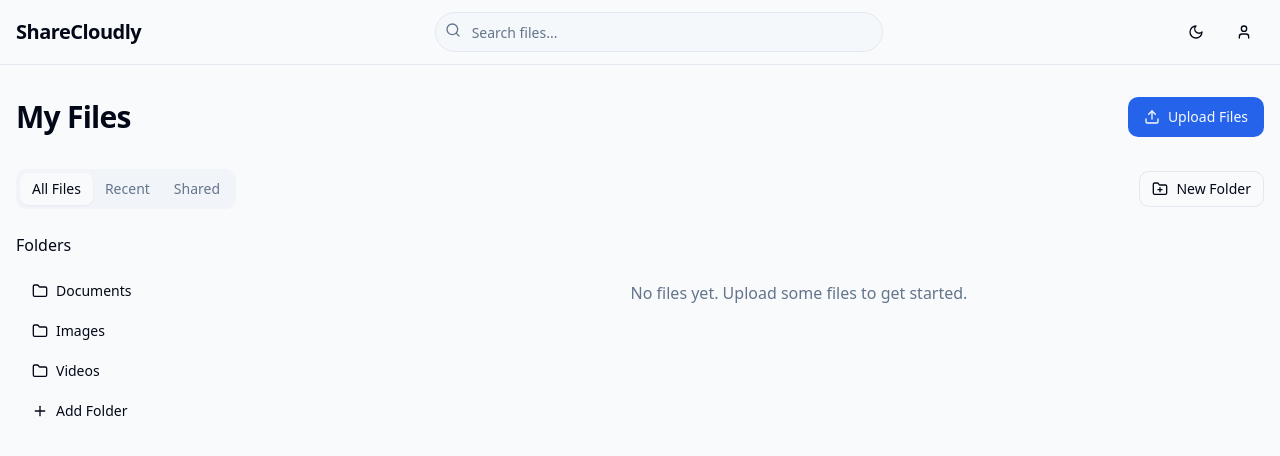
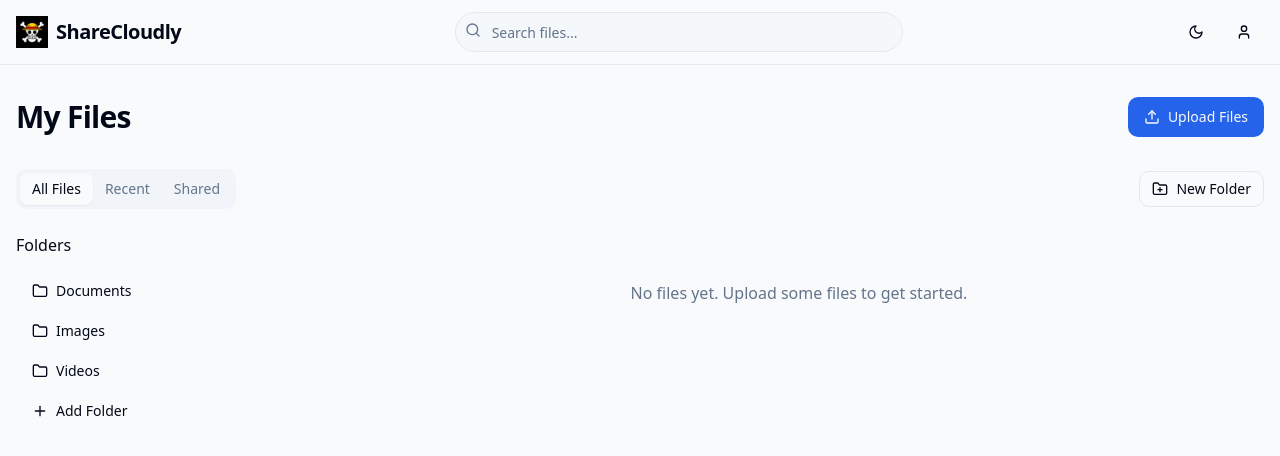
Before and after one commit to Sukalevinit/sharecloudly, a React (Vite) app: page / in a window 1280 px wide. Shown: the top 456 px of the page. Built offline with nearby package versions, Linux system fonts and the light colour scheme.

Commit message:
Add logo
Add a logo to the application.

```diff
--- a/src/components/Navbar.tsx
+++ b/src/components/Navbar.tsx
@@ -14,6 +14,11 @@ export const Navbar: React.FC<NavbarProps> = ({ onSearch }) => {
     <header className="border-b sticky top-0 z-10 backdrop-blur-md bg-background/80">
       <div className="container flex h-16 items-center justify-between px-4">
         <div className="flex items-center gap-2">
+          <img
+            src="/lovable-uploads/26cdd9d2-7f5f-4d07-93bc-48e549db1a0c.png"
+            alt="Straw Hat Pirates Logo"
+            className="h-8 w-8"
+          />
           <div className="font-semibold text-xl tracking-tight">ShareCloudly</div>
         </div>
 
```
Also changed, not shown: public/lovable-uploads/26cdd9d2-7f5f-4d07-93bc-48e549db1a0c.png (added).
